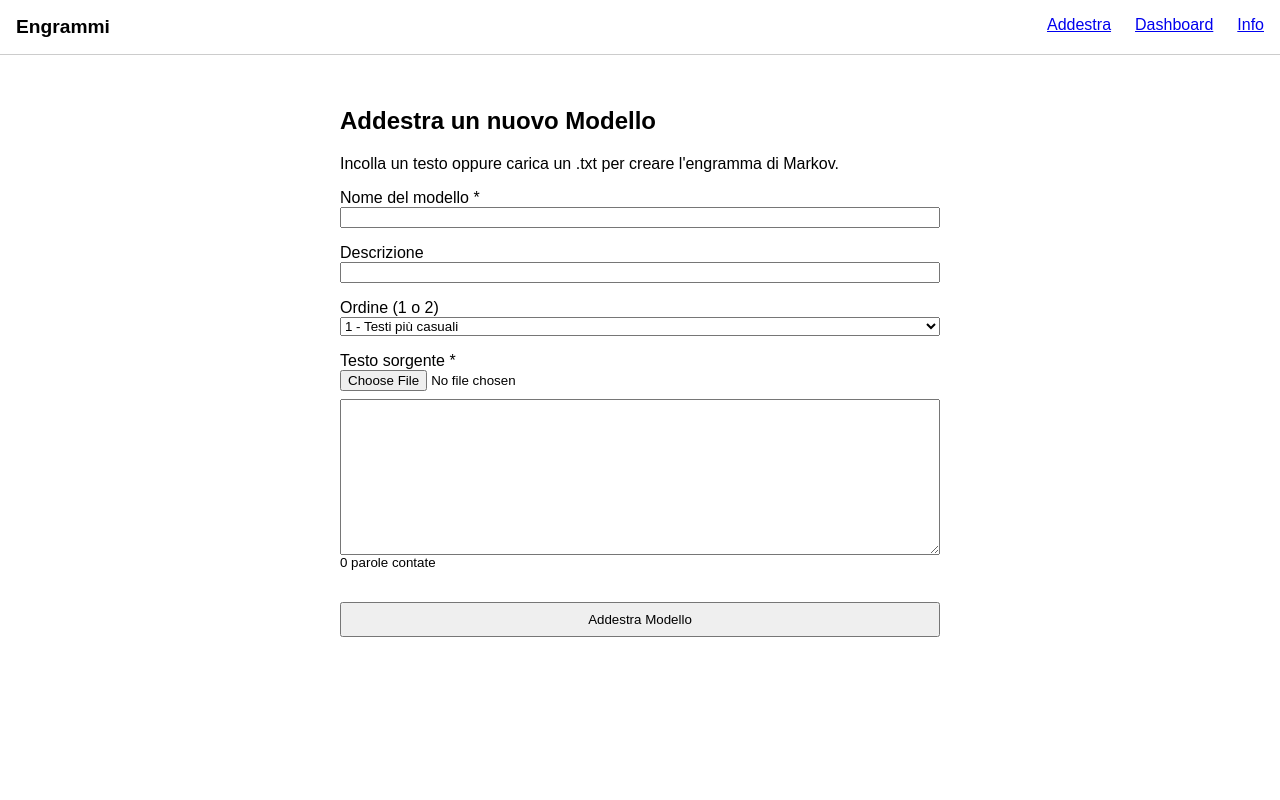
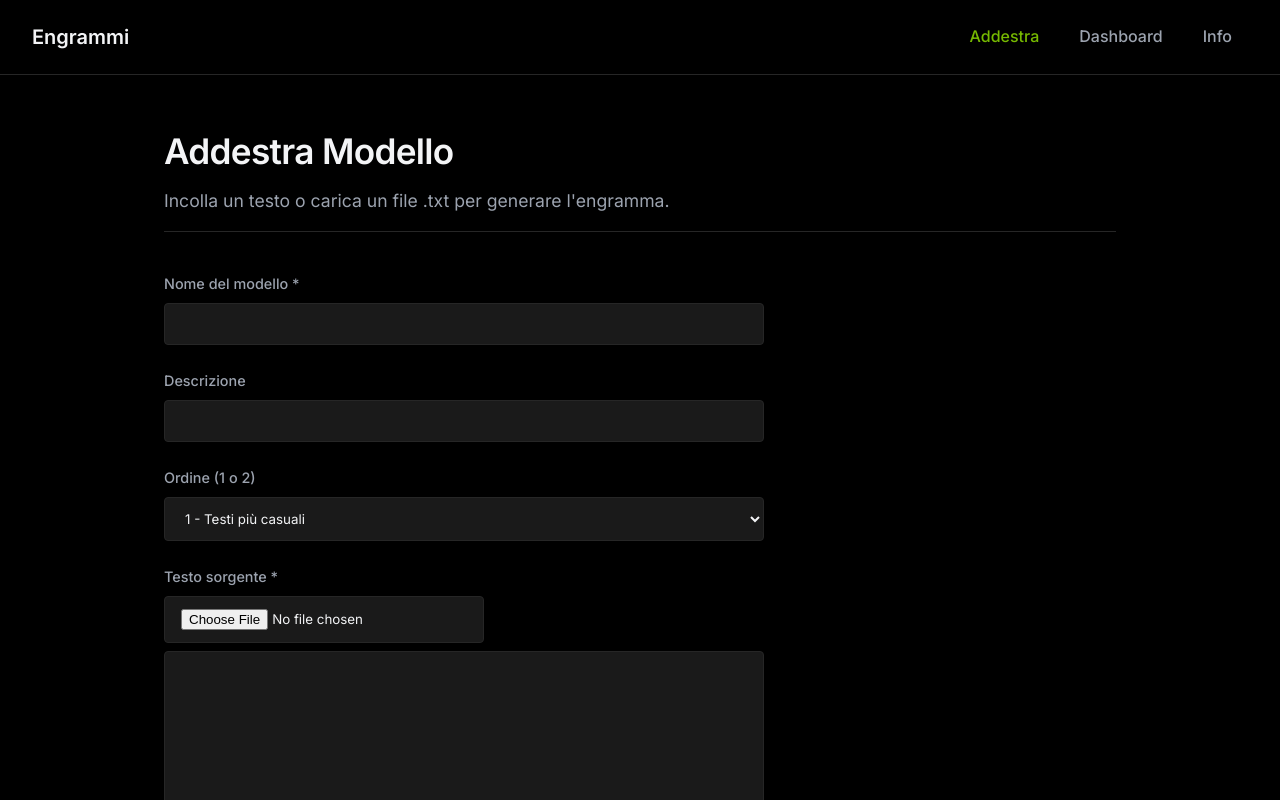
Before and after one commit to Luozil03/Markov-Engrams, a React (Vite) app in the folder packages/frontend/: page / in a window 1280 px wide. Shown: the top 800 px of the page. Built offline with nearby package versions, Linux system fonts and the light colour scheme.

Commit message:
Refactoring layout, applicato tema scuro globale e rimosse inline rules

```diff
--- a/packages/frontend/src/App.jsx
+++ b/packages/frontend/src/App.jsx
@@ -10,7 +10,7 @@ function App() {
             <div className="app-layout">
                 <Navbar />
 
-                <main style={{ padding: "2rem" }}>
+                <main className="main-content">
                     <Routes>
                         <Route path="/" element={<TrainPage />} />
                         <Route path="/dashboard" element={<DashboardPage />} />
--- a/packages/frontend/src/components/Navbar.jsx
+++ b/packages/frontend/src/components/Navbar.jsx
@@ -1,18 +1,16 @@
 import { NavLink } from "react-router-dom";
 
 function Navbar() {
-    // TODO: spostare stili inline in css (appena ho tempo)
     return (
-        <nav className="navbar" style={{ padding: "1rem", borderBottom: "1px solid #ccc", display: "flex", justifyContent: "space-between" }}>
+        <nav className="navbar">
             <div className="navbar-brand">
-                <span style={{ fontSize: "1.2rem", fontWeight: "bold" }}>Engrammi</span>
+                <span>Engrammi</span>
             </div>
 
-            <div className="navbar-links" style={{ display: "flex", gap: "1.5rem" }}>
-                {/* forse si potrebbe mettere un margine diverso ma per ora ok */}
-                <NavLink to="/" end>Addestra</NavLink>
-                <NavLink to="/dashboard">Dashboard</NavLink>
-                <NavLink to="/about">Info</NavLink>
+            <div className="navbar-links">
+                <NavLink to="/" end className="navbar-link">Addestra</NavLink>
+                <NavLink to="/dashboard" className="navbar-link">Dashboard</NavLink>
+                <NavLink to="/about" className="navbar-link">Info</NavLink>
             </div>
         </nav>
     );
--- a/packages/frontend/src/index.css
+++ b/packages/frontend/src/index.css
@@ -1 +1,145 @@
-body { margin: 0; font-family: sans-serif; }
+:root {
+    /* tema stile NVIDIA */
+    --bg-primary: #000000;
+    --bg-secondary: #0a0a0a;
+    --bg-card: #111111;
+    --bg-input: #1a1a1a;
+
+    --text-primary: #f3f4f6;
+    --text-secondary: #9ca3af;
+    --text-muted: #6b7280;
+
+    --accent: #76b900; /* verde classico NVIDIA */
+    --accent-hover: #8ced02;
+    --accent-light: rgba(118, 185, 0, 0.15);
+
+    --danger: #ef4444;
+    --success: #10b981;
+    --border: #262626;
+    --border-hover: #404040;
+
+    --radius: 8px;
+    --radius-sm: 4px;
+}
+
+/* reset base */
+* {
+    margin: 0;
+    padding: 0;
+    box-sizing: border-box;
+}
+
+body {
+    font-family: "Inter", sans-serif;
+    background-color: var(--bg-primary);
+    color: var(--text-primary);
+    line-height: 1.6;
+    min-height: 100vh;
+}
+
+a { color: var(--accent); text-decoration: none; transition: color 0.2s; }
+a:hover { color: var(--accent-hover); }
+
+/* layout base */
+.app-layout {
+    display: flex;
+    flex-direction: column;
+    min-height: 100vh;
+}
+
+
+.main-content {
+    max-width: 1000px;
+    margin: 0 auto;
+    padding: 3rem 1.5rem;
+    width: 100%;
+}
+
+.page-header { margin-bottom: 2.5rem; border-bottom: 1px solid var(--border); padding-bottom: 1rem; }
+.page-header h1 { font-size: 2.2rem; font-weight: 600; margin-bottom: 0.5rem; letter-spacing: -0.02em; }
+.page-subtitle { color: var(--text-secondary); font-size: 1.1rem; }
+
+.navbar {
+    display: flex;
+    align-items: center;
+    justify-content: space-between;
+    padding: 1rem 2rem;
+    background-color: var(--bg-primary);
+    border-bottom: 1px solid var(--border);
+    position: sticky;
+    top: 0;
+    z-index: 100;
+}
+
+.navbar-brand { font-size: 1.25rem; font-weight: 600; display: flex; align-items: center; gap: 0.5rem; }
+.navbar-links { display: flex; gap: 0.5rem; }
+.navbar-link {
+    padding: 0.5rem 1rem;
+    border-radius: var(--radius-sm);
+    color: var(--text-secondary);
+    font-weight: 500;
+    transition: all 0.2s;
+}
+.navbar-link:hover { color: var(--text-primary); background-color: var(--bg-input); }
+.navbar-link.active { color: var(--accent); }
+
+
+/* form e inputs */
+.train-form { display: flex; flex-direction: column; gap: 1.5rem; max-width: 600px; }
+.form-group { display: flex; flex-direction: column; gap: 0.5rem; }
+.form-group label { font-weight: 500; font-size: 0.9rem; color: var(--text-secondary); }
+
+input, select, textarea {
+    padding: 0.75rem 1rem;
+    background-color: var(--bg-input);
+    border: 1px solid var(--border);
+    border-radius: var(--radius-sm);
+    color: var(--text-primary);
+    font-family: "Inter", sans-serif;
+    transition: all 0.2s;
+}
+input:focus, select:focus, textarea:focus { outline: none; border-color: var(--accent); background-color: var(--bg-card); }
+textarea { resize: vertical; font-family: "JetBrains Mono", monospace; font-size: 0.9rem; }
+
+/* bottoni stile tech */
+.btn {
+    padding: 0.75rem 1.5rem;
+    border: 1px solid transparent;
+    border-radius: var(--radius-sm);
+    font-weight: 600;
+    cursor: pointer;
+    transition: all 0.2s;
+    font-family: "Inter", sans-serif;
+}
+.btn:disabled { opacity: 0.5; cursor: not-allowed; }
+.btn-primary { background-color: var(--accent); color: #000; }
+.btn-primary:hover:not(:disabled) { background-color: var(--accent-hover); box-shadow: 0 0 10px var(--accent-light); }
+.btn-secondary { background-color: transparent; color: var(--text-primary); border-color: var(--border); }
+.btn-secondary:hover:not(:disabled) { border-color: var(--text-secondary); background-color: var(--bg-input); }
+
+/* dashboard cards */
+.models-grid { display: grid; grid-template-columns: repeat(auto-fill, minmax(300px, 1fr)); gap: 1.5rem; }
+.model-card {
+    background-color: var(--bg-card);
+    border: 1px solid var(--border);
+    border-radius: var(--radius);
+    padding: 1.5rem;
+    display: flex;
+    flex-direction: column;
+    gap: 1rem;
+    transition: border-color 0.2s;
+}
+.model-card:hover { border-color: var(--border-hover); }
+.model-card-header { display: flex; justify-content: space-between; align-items: flex-start; }
+.model-card-header h3 { font-size: 1.2rem; font-weight: 600; }
+.model-card-stats { display: flex; flex-direction: column; gap: 0.25rem; font-size: 0.85rem; color: var(--text-muted); margin-top: 0.5rem; }
+
+/* testo generato console */
+.generated-text {
+    margin-top: 1rem;
+    padding: 1rem;
+    background-color: var(--bg-primary);
+    border: 1px solid var(--border);
+    border-radius: var(--radius-sm);
+    border-left: 3px solid var(--accent);
+}
--- a/packages/frontend/src/pages/DashboardPage.jsx
+++ b/packages/frontend/src/pages/DashboardPage.jsx
@@ -3,12 +3,10 @@ import { Link } from "react-router-dom";
 import { getModels, deleteModel, generateText, updateModel } from "../api.js";
 
 function DashboardPage() {
-
     const [models, setModels] = useState([]);
     const [loading, setLoading] = useState(true);
     const [error, setError] = useState(null);
 
-    // Stato generazione
     const [generatingId, setGeneratingId] = useState(null);
     const [generatedTexts, setGeneratedTexts] = useState({});
     const [genLength, setGenLength] = useState(50);
@@ -16,28 +14,20 @@ function DashboardPage() {
     const [genTemp, setGenTemp] = useState(1.0);
     const [copied, setCopied] = useState(null);
 
-    // Stato modifica (Edit)
     const [editingId, setEditingId] = useState(null);
     const [editName, setEditName] = useState("");
     const [editDesc, setEditDesc] = useState("");
 
-
-    // Carica i modelli all'avvio
-    useEffect(() => {
-        loadModels();
-    }, []);
+    useEffect(() => { loadModels(); }, []);
 
     async function loadModels() {
         try {
             setError(null);
             const data = await getModels();
-            if (data.success) {
-                setModels(data.models);
-            } else {
-                setError(data.error);
-            }
+            if (data.success) setModels(data.models);
+            else setError(data.error);
         } catch (err) {
-            setError("Non riesco a contattare il server");
+            setError("Impossibile caricare i modelli. Il server è acceso?");
         } finally {
             setLoading(false);
         }
@@ -47,17 +37,10 @@ function DashboardPage() {
         setGeneratingId(modelId);
         try {
             const data = await generateText({
-                modelId,
-                length: genLength,
-                seed: genSeed || undefined,
-                temperature: genTemp,
+                modelId, length: genLength, seed: genSeed || undefined, temperature: genTemp,
             });
-
             if (data.success) {
-                setGeneratedTexts((prev) => ({
-                    ...prev,
-                    [modelId]: data.text,
-                }));
+                setGeneratedTexts(prev => ({ ...prev, [modelId]: data.text }));
             } else {
                 setError(data.error);
             }
@@ -69,30 +52,18 @@ function DashboardPage() {
     }
 
     async function handleDelete(modelId, modelName) {
-        // TODO: window.confirm è un po' brutto graficamente, magari in futuro fare un modal custom
         const confirmed = window.confirm(`Sicuro di voler eliminare "${modelName}"?`);
         if (!confirmed) return;
-
         try {
             const data = await deleteModel(modelId);
             if (data.success) {
-                setGeneratedTexts((prev) => {
-                    const copy = { ...prev };
-                    delete copy[modelId];
-                    return copy;
-                });
+                setGeneratedTexts(prev => { const copy = { ...prev }; delete copy[modelId]; return copy; });
                 loadModels();
-            } else {
-                setError(data.error);
-            }
-        } catch (err) {
-            setError("Errore nell'eliminazione.");
-        }
+            } else setError(data.error);
+        } catch (err) { setError("Errore nell'eliminazione."); }
     }
 
-    function formatDate(isoString) {
-        return new Date(isoString).toLocaleDateString("it-IT");
-    }
+    function formatDate(isoString) { return new Date(isoString).toLocaleDateString("it-IT"); }
 
     async function handleCopy(modelId) {
         const text = generatedTexts[modelId];
@@ -101,113 +72,108 @@ function DashboardPage() {
             await navigator.clipboard.writeText(text);
             setCopied(modelId);
             setTimeout(() => setCopied(null), 2000);
-        } catch (err) {
-            setError("Errore negli appunti.");
-        }
+        } catch (err) { setError("Errore negli appunti."); }
     }
 
-    // Funzioni per aggiornamento
     function handleEdit(model) {
-        setEditingId(model._id);
-        setEditName(model.name);
-        setEditDesc(model.description || "");
+        setEditingId(model._id); setEditName(model.name); setEditDesc(model.description || "");
     }
 
     function handleCancelEdit() {
-        setEditingId(null);
-        setEditName("");
-        setEditDesc("");
+        setEditingId(null); setEditName(""); setEditDesc("");
     }
 
     async function handleSaveEdit(modelId) {
         try {
-            const data = await updateModel(modelId, {
-                name: editName,
-                description: editDesc,
-            });
-
-            if (data.success) {
-                setEditingId(null);
-                loadModels();
-            } else {
-                setError(data.error);
-            }
-        } catch (err) {
-            setError("Errore aggiornamento.");
-        }
+            const data = await updateModel(modelId, { name: editName, description: editDesc });
+            if (data.success) { setEditingId(null); loadModels(); }
+            else setError(data.error);
+        } catch (err) { setError("Errore aggiornamento."); }
     }
 
-    if (loading) return <p>Caricamento modelli in corso...</p>;
+    if (loading) return <div className="loading-text">Caricamento modelli in corso...</div>;
 
     return (
-        <div style={{ maxWidth: "800px", margin: "0 auto" }}>
-            <h2>Dashboard Modelli</h2>
+        <div className="page">
+            <div className="page-header">
+                <h1>Dashboard Modelli</h1>
+                <p className="page-subtitle">Console di controllo e generazione Engrammi.</p>
+            </div>
 
-            {/* controlli generali (brutti ma funzionali per ora) */}
-            <div style={{ background: "#f0f0f0", padding: "1rem", marginBottom: "1rem", borderRadius: "5px" }}>
-                <h4>Impostazioni Generazione</h4>
-                <div style={{ display: "flex", gap: "1rem", flexWrap: "wrap" }}>
-                    <label>Lunghezza: <input type="number" min={5} max={500} value={genLength} onChange={e => setGenLength(Number(e.target.value))} /></label>
-                    <label>Seed: <input type="text" placeholder="Es. il gatto" value={genSeed} onChange={e => setGenSeed(e.target.value)} /></label>
-                    <label>Temp ({genTemp.toFixed(1)}): <input type="range" min={0.1} max={3.0} step={0.1} value={genTemp} onChange={e => setGenTemp(Number(e.target.value))} /></label>
+            {/* Controlli Generali */}
+            <div className="gen-controls">
+                <div className="gen-control-group">
+                    <label>Lunghezza (parole)</label>
+                    <input type="number" min={5} max={500} value={genLength} onChange={e => setGenLength(Number(e.target.value))} />
+                </div>
+                <div className="gen-control-group">
+                    <label>Seed di partenza</label>
+                    <input type="text" placeholder="Es. il gatto" value={genSeed} onChange={e => setGenSeed(e.target.value)} />
+                </div>
+                <div className="gen-control-group">
+                    <label>Temperatura ({genTemp.toFixed(1)})</label>
+                    <input type="range" min={0.1} max={3.0} step={0.1} value={genTemp} onChange={e => setGenTemp(Number(e.target.value))} />
                 </div>
             </div>
 
-            {error && <div style={{ color: "red", marginBottom: "1rem" }}>{error}</div>}
+            {error && <div className="message message-error">{error}</div>}
 
             {models.length === 0 && (
-                <p>Nessun modello trovato. Vai su <Link to="/">Addestra</Link> per crearne uno.</p>
+                <div className="empty-state">
+                    <p>Nessun modello trovato.</p>
+                    <Link to="/" className="btn btn-primary" style={{ display: "inline-block", marginTop: "1rem" }}>Crea il primo modello</Link>
+                </div>
             )}
 
-            {/* Lista Modelli */}
-            <div style={{ display: "flex", flexDirection: "column", gap: "1rem" }}>
+            <div className="models-grid">
                 {models.map((model) => (
-                    <div key={model._id} style={{ border: "1px solid #ccc", padding: "1rem", borderRadius: "8px" }}>
-                        <div style={{ display: "flex", justifyContent: "space-between", alignItems: "center" }}>
-
+                    <div key={model._id} className="model-card">
+                        <div className="model-card-header">
                             {editingId === model._id ? (
-                                <input type="text" value={editName} onChange={e => setEditName(e.target.value)} />
+                                <input className="edit-input" type="text" value={editName} onChange={e => setEditName(e.target.value)} />
                             ) : (
-                                <h3 style={{ margin: 0 }}>{model.name}</h3>
+                                <h3 className="model-card-title">{model.name}</h3>
                             )}
-
-                            <div>
-                                {editingId === model._id ? (
-                                    <>
-                                        <button onClick={() => handleSaveEdit(model._id)}>Salva</button>
-                                        <button onClick={handleCancelEdit}>Annulla</button>
-                                    </>
-                                ) : (
-                                    <>
-                                        <button onClick={() => handleEdit(model)}>Modifica</button>
-                                        <button onClick={() => handleDelete(model._id, model.name)} style={{ color: "red" }}>Elimina</button>
-                                    </>
-                                )}
-                            </div>
                         </div>
 
                         {editingId === model._id ? (
-                            <input type="text" value={editDesc} onChange={e => setEditDesc(e.target.value)} placeholder="Descrizione..." style={{ marginTop: "0.5rem" }} />
+                            <input className="edit-input" type="text" value={editDesc} onChange={e => setEditDesc(e.target.value)} placeholder="Descrizione..." />
                         ) : (
-                            <p style={{ color: "#666", fontSize: "0.9rem" }}>{model.description}</p>
+                            <p className="model-card-desc">{model.description}</p>
                         )}
 
-                        <div style={{ fontSize: "0.8rem", color: "#888", marginBottom: "1rem" }}>
-                            Ordine: {model.order} | Parole originali: {model.sourceLength} | Creato: {formatDate(model.createdAt)}
+                        <div className="model-card-stats">
+                            <span>Ordine: {model.order}</span>
+                            <span>Parole base: {model.sourceLength}</span>
+                            <span>Data: {formatDate(model.createdAt)}</span>
                         </div>
 
-                        <button onClick={() => handleGenerate(model._id)} disabled={generatingId === model._id}>
-                            {generatingId === model._id ? "Generazione in corso..." : "Genera Testo"}
-                        </button>
+                        <div className="model-card-actions" style={{ marginTop: "auto", paddingTop: "1rem" }}>
+                            <button className="btn btn-primary" style={{ flex: 1 }} onClick={() => handleGenerate(model._id)} disabled={generatingId === model._id}>
+                                {generatingId === model._id ? "Generazione..." : "Genera Testo"}
+                            </button>
+                            {editingId === model._id ? (
+                                <>
+                                    <button className="btn btn-secondary" onClick={() => handleSaveEdit(model._id)}>Salva</button>
+                                    <button className="btn btn-secondary" onClick={handleCancelEdit}>X</button>
+                                </>
+                            ) : (
+                                <>
+                                    <button className="btn btn-secondary" onClick={() => handleEdit(model)}>Modifica</button>
+                                    <button className="btn btn-danger" onClick={() => handleDelete(model._id, model.name)}>Elimina</button>
+                                </>
+                            )}
+                        </div>
 
-                        {/* Risultato della generazione */}
                         {generatedTexts[model._id] && (
-                            <div style={{ marginTop: "1rem", padding: "1rem", background: "#e8f4f8", borderRadius: "5px" }}>
-                                <strong>Testo Generato: </strong>
-                                <p>{generatedTexts[model._id]}</p>
-                                <button onClick={() => handleCopy(model._id)}>
-                                    {copied === model._id ? "Copiato!" : "Copia testo"}
-                                </button>
+                            <div className="generated-text">
+                                <div className="generated-text-header">
+                                    <strong style={{ color: "var(--accent)" }}>&gt;_ Output</strong>
+                                    <button className="btn btn-secondary btn-small" onClick={() => handleCopy(model._id)}>
+                                        {copied === model._id ? "Copiato!" : "Copia"}
+                                    </button>
+                                </div>
+                                <p className="generated-text-content">{generatedTexts[model._id]}</p>
                             </div>
                         )}
                     </div>
--- a/packages/frontend/src/pages/TrainPage.jsx
+++ b/packages/frontend/src/pages/TrainPage.jsx
@@ -3,7 +3,6 @@ import { Link } from "react-router-dom";
 import { trainModel } from "../api.js";
 
 function TrainPage() {
-
     // stati del form
     const [name, setName] = useState("");
     const [description, setDescription] = useState("");
@@ -53,41 +52,32 @@ function TrainPage() {
                 setError(data.error);
             }
         } catch (err) {
-
             console.error(err);
             setError("Errore di connessione al server... è acceso?");
-
         } finally {
             setLoading(false);
         }
     }
 
     return (
-        <div style={{ maxWidth: "600px", margin: "0 auto" }}>
-            <h2>Addestra un nuovo Modello</h2>
-            <p>Incolla un testo oppure carica un .txt per creare l'engramma di Markov.</p>
+        <div className="page">
+            <div className="page-header">
+                <h1>Addestra Modello</h1>
+                <p className="page-subtitle">Incolla un testo o carica un file .txt per generare l'engramma.</p>
+            </div>
 
-            <form onSubmit={handleSubmit} style={{ display: "flex", flexDirection: "column", gap: "1rem" }}>
-                <div style={{ display: "flex", flexDirection: "column" }}>
+            <form onSubmit={handleSubmit} className="train-form">
+                <div className="form-group">
                     <label>Nome del modello *</label>
-                    <input
-                        type="text"
-                        value={name}
-                        onChange={(e) => setName(e.target.value)}
-                        required
-                    />
+                    <input type="text" value={name} onChange={(e) => setName(e.target.value)} required />
                 </div>
 
-                <div style={{ display: "flex", flexDirection: "column" }}>
+                <div className="form-group">
                     <label>Descrizione</label>
-                    <input
-                        type="text"
-                        value={description}
-                        onChange={(e) => setDescription(e.target.value)}
-                    />
+                    <input type="text" value={description} onChange={(e) => setDescription(e.target.value)} />
                 </div>
 
-                <div style={{ display: "flex", flexDirection: "column" }}>
+                <div className="form-group">
                     <label>Ordine (1 o 2)</label>
                     <select value={order} onChange={(e) => setOrder(Number(e.target.value))}>
                         <option value={1}>1 - Testi più casuali</option>
@@ -96,40 +86,34 @@ function TrainPage() {
                     </select>
                 </div>
 
-                <div style={{ display: "flex", flexDirection: "column" }}>
+                <div className="form-group">
                     <label>Testo sorgente *</label>
-                    <input
-                        type="file"
-                        accept=".txt"
-                        onChange={handleFileUpload}
-                        style={{ marginBottom: "0.5rem" }}
-                    />
-                    <textarea
-                        value={text}
-                        onChange={(e) => setText(e.target.value)}
-                        rows={10}
-                        required
-                    />
-                    <small>{text.split(/\s+/).filter(Boolean).length} parole contate</small>
+                    <div className="file-upload">
+                        <input type="file" accept=".txt" onChange={handleFileUpload} />
+                    </div>
+                    <textarea value={text} onChange={(e) => setText(e.target.value)} rows={10} required />
+                    <span className="char-count">
+                        {text.split(/\s+/).filter(Boolean).length} parole contate
+                    </span>
                 </div>
 
-                <button type="submit" disabled={loading} style={{ padding: "0.5rem", marginTop: "1rem" }}>
-                    {loading ? "Addestramento in corso..." : "Addestra Modello"}
+                <button type="submit" disabled={loading} className="btn btn-primary">
+                    {loading ? "Addestramento in corso..." : "Avvia Addestramento"}
                 </button>
             </form>
 
             {error && (
-                <div style={{ color: "red", marginTop: "1rem" }}>
+                <div className="message message-error">
                     <strong>Errore:</strong> {error}
                 </div>
             )}
 
             {result && (
-                <div style={{ color: "green", marginTop: "1rem", border: "1px solid green", padding: "1rem" }}>
+                <div className="message message-success">
                     <h3>Modello salvato!</h3>
                     <p>ID: {result._id}</p>
                     <p>Stati creati: {result.states}</p>
-                    <p>
+                    <p className="message-hint">
                         Vai alla <Link to="/dashboard">Dashboard</Link> per generare il testo.
                     </p>
                 </div>
```
